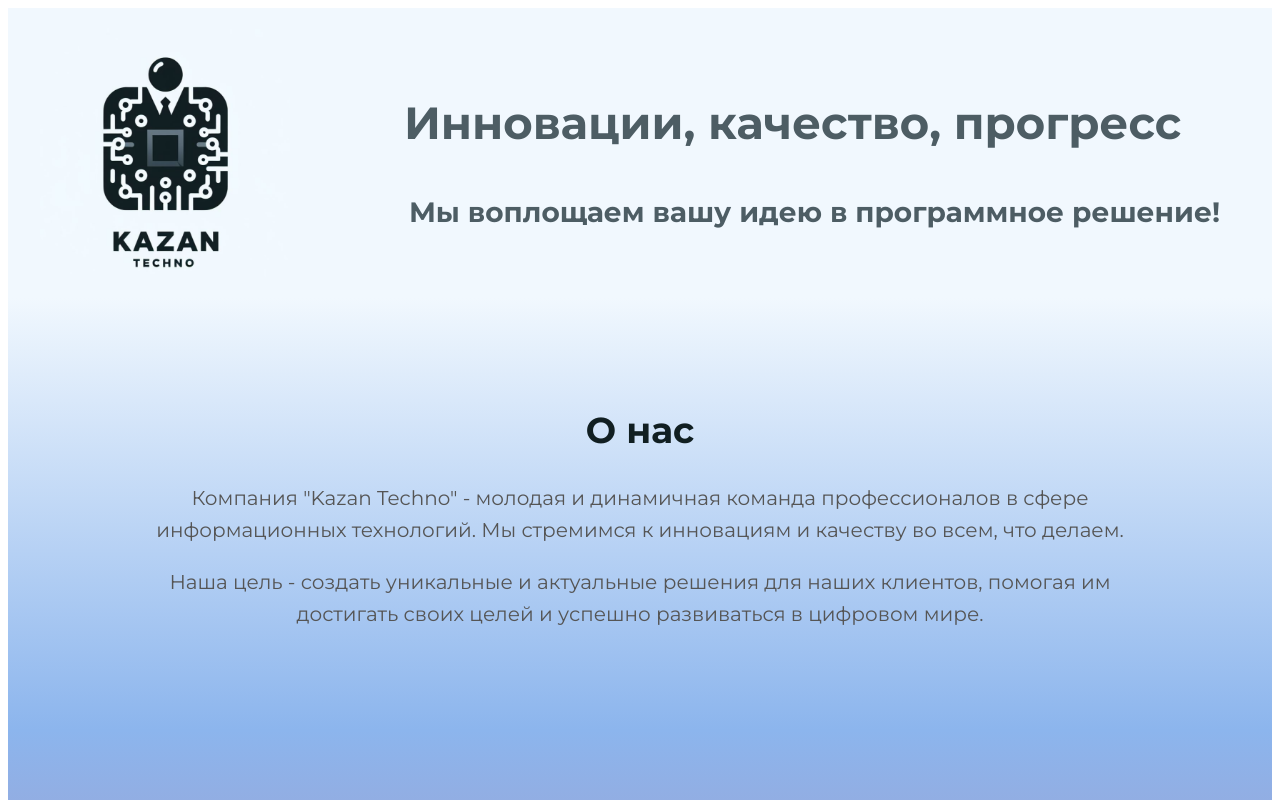
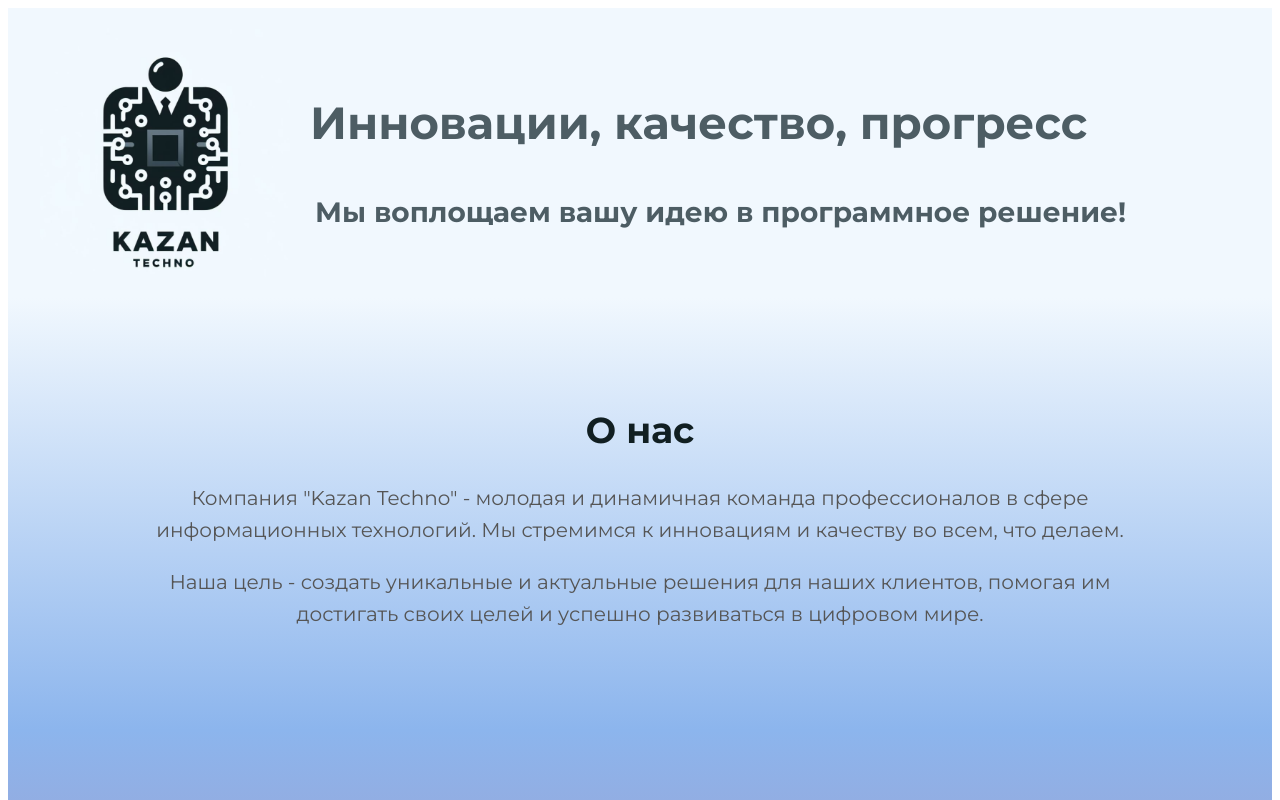
Before and after one commit to AmirGizAl/kazan_techno_spa, a Vue app: page / in a window 1280 px wide. Shown: the top 800 px of the page. Built offline with nearby package versions, Linux system fonts and the light colour scheme.

Commit message:
New style refact

```diff
--- a/src/components/Header.vue
+++ b/src/components/Header.vue
@@ -33,12 +33,10 @@ export default {
   width: 100%;
   padding: 20px 0;
   background: linear-gradient(135deg, #f1f8fe, #f1f8fe);
-  //box-shadow: 0 2px 4px rgba(0, 0, 0, 0.1);
 }
 
 .container {
   display: flex;
-  justify-content: space-between;
   align-items: center;
   padding: 0 20px;
   max-width: 1200px;
```
